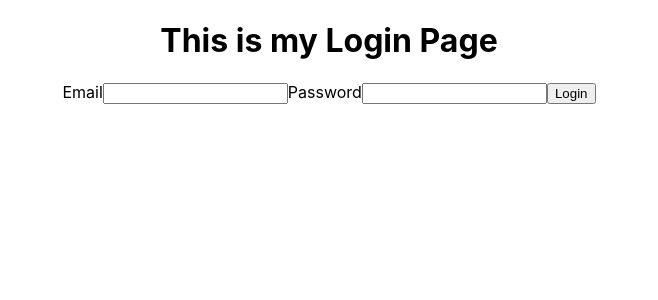
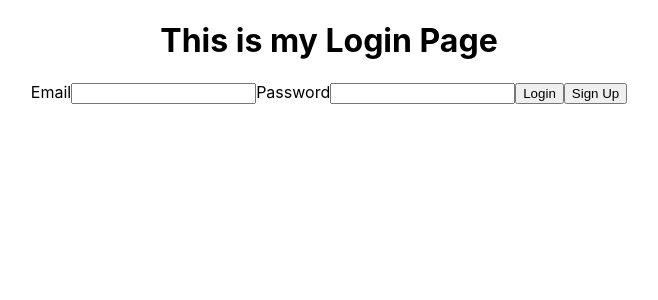
Before and after one commit to KhazadDutz/Desafio-Ebytr-ToDoList, a React (Create React App) app in the folder front-end/: page / in a window 1280 px wide. Shown: the top 300 px of the page, without its empty margins (311-969 px from the left). Built offline with nearby package versions, Linux system fonts and the light colour scheme.

Commit message:
cria a pagina NotFound e aparentemente finaliza a pagina login, faltando apenas o css e pequenos detalhes para realmente terminar

```diff
--- a/front-end/src/Pages/Index.js
+++ b/front-end/src/Pages/Index.js
@@ -1,3 +1,4 @@
 export { default as Login } from './Login';
 export { default as Tasks } from './Tasks';
 export { default as SignUp } from './SignUp';
+export { default as NotFound } from './NotFound';
--- a/front-end/src/Pages/Login.js
+++ b/front-end/src/Pages/Login.js
@@ -18,8 +18,10 @@ function Login() {
   const redirectAfterCheckUser = async () => {
     const checkedUser = await checkUserAPI(actualURL, email, password);
     if (checkedUser.message) {
-      setLoginMessage('Incorrect email or password');
+      // isso seria uma boa prática? Retornar uma função de mudança de estado?
+      return setLoginMessage('Incorrect email or password');
     }
+    history.push('/tasks');
   }
 
   return (
@@ -50,6 +52,12 @@ function Login() {
       >
         Login
       </button>
+      <button
+        type="button"
+        onClick={ () => history.push('/signup') }
+      >
+        Sign Up
+      </button>
     </div>
   )
 }
--- /dev/null
+++ b/front-end/src/Pages/NotFound.js
@@ -0,0 +1,11 @@
+import React from 'react';
+
+function NotFound() {
+  return (
+    <div>
+      <h1>404 Page not found</h1>
+    </div>
+  )
+}
+
+export default NotFound;
--- a/front-end/src/Routes/Routes.js
+++ b/front-end/src/Routes/Routes.js
@@ -1,6 +1,6 @@
 import React from 'react';
 import { Route, Switch } from 'react-router-dom';
-import { Login, Tasks, SignUp } from '../Pages/Index';
+import { Login, Tasks, SignUp, NotFound } from '../Pages/Index';
 
 function Routes() {
   return (
@@ -8,6 +8,7 @@ function Routes() {
       <Route exact path='/' component={ Login } />
       <Route exact path='/signup' component={ SignUp } />
       <Route exact path='/tasks' component={ Tasks } />
+      <Route component={ NotFound } />
     </Switch>
   )
 }
```
